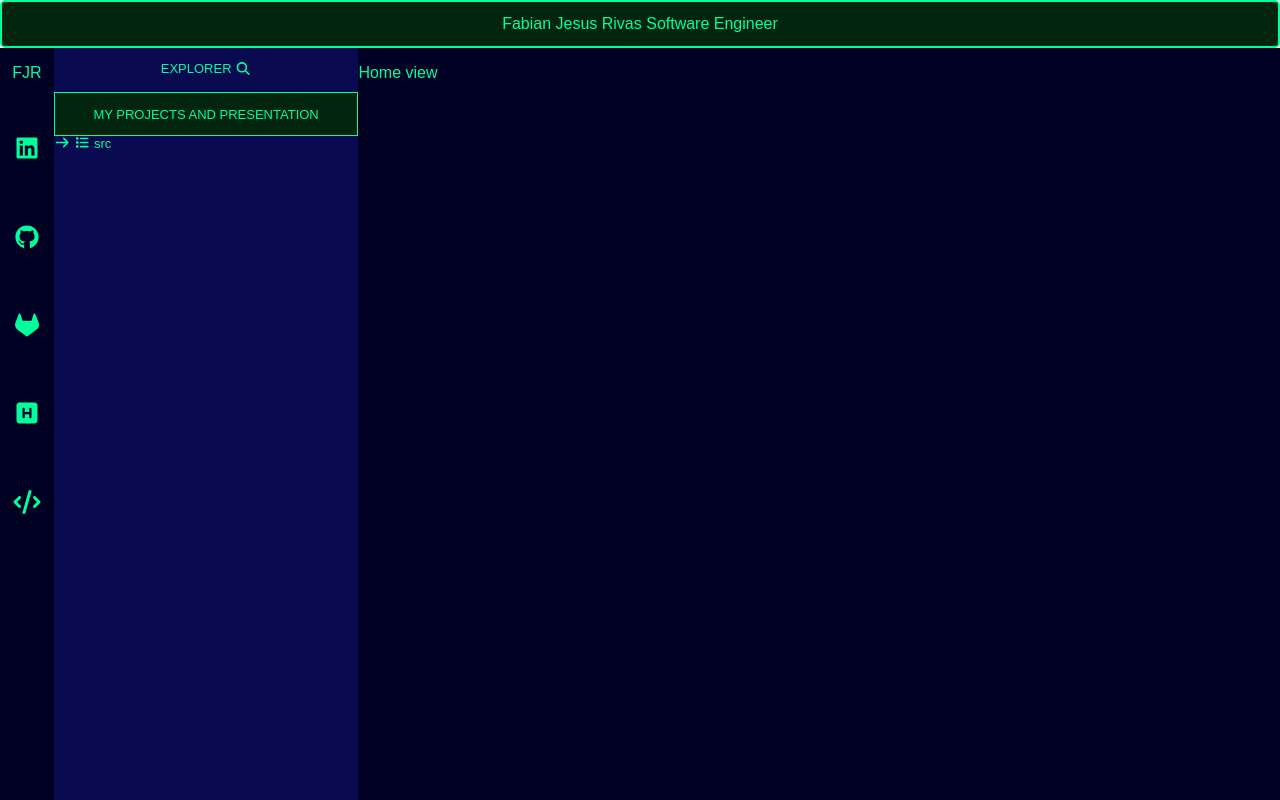
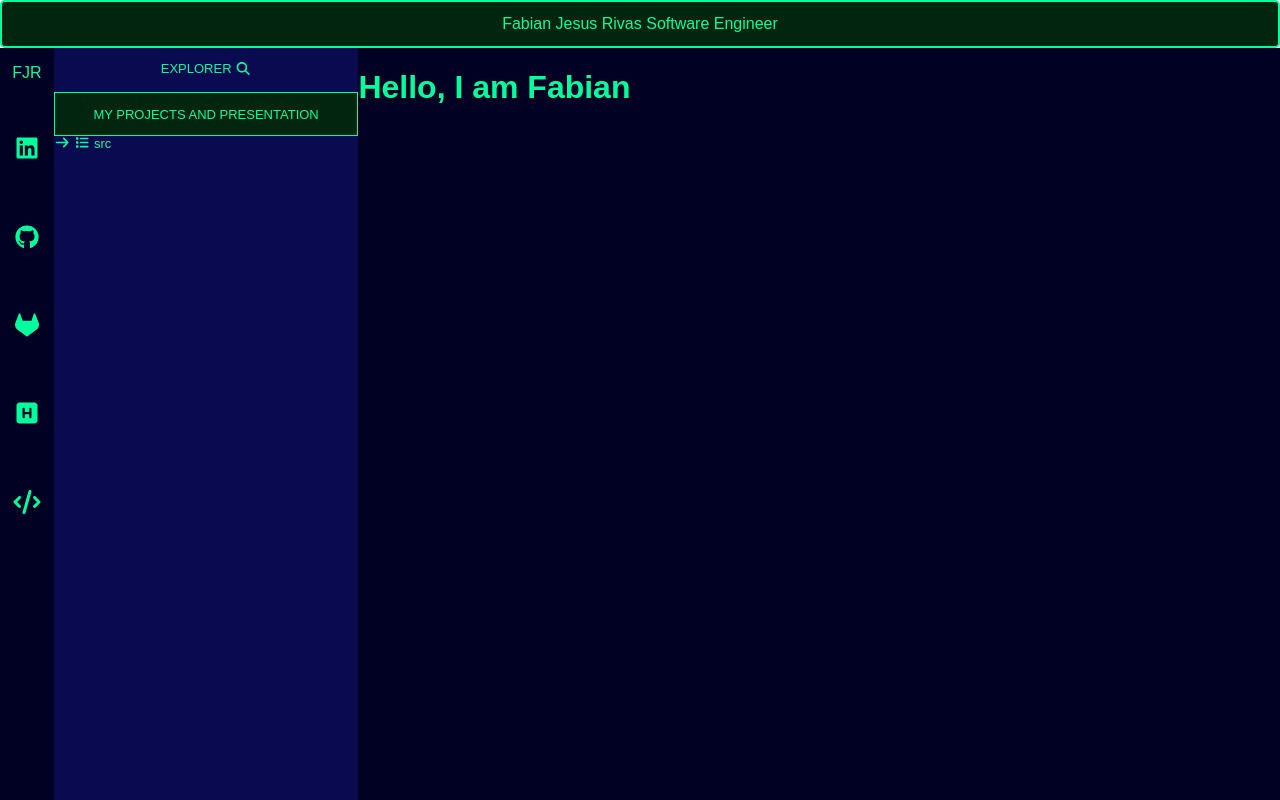
Before and after one commit to mrpiggy97/myportolio, a React (Vite) app: page / in a window 1280 px wide. Shown: the top 800 px of the page. Built offline with nearby package versions, Linux system fonts and the light colour scheme.

Commit message:
Adds header to home apge

```diff
--- /dev/null
+++ b/src/views/Home.css
@@ -0,0 +1,10 @@
+div#home{
+    display: grid;
+    align-items: baseline;
+    justify-items: center;
+    align-content: baseline;
+    justify-content: center;
+}
+
+div#greeting-box{
+}
--- a/src/views/Home.tsx
+++ b/src/views/Home.tsx
@@ -1,7 +1,9 @@
 export default function Home() : JSX.Element{
     return(
-        <div>
-            <p>Home view</p>
+        <div id="home">
+            <div id="greeting-box">
+                <h1>Hello, I am Fabian</h1>
+            </div>
         </div>
     )
 }
```
